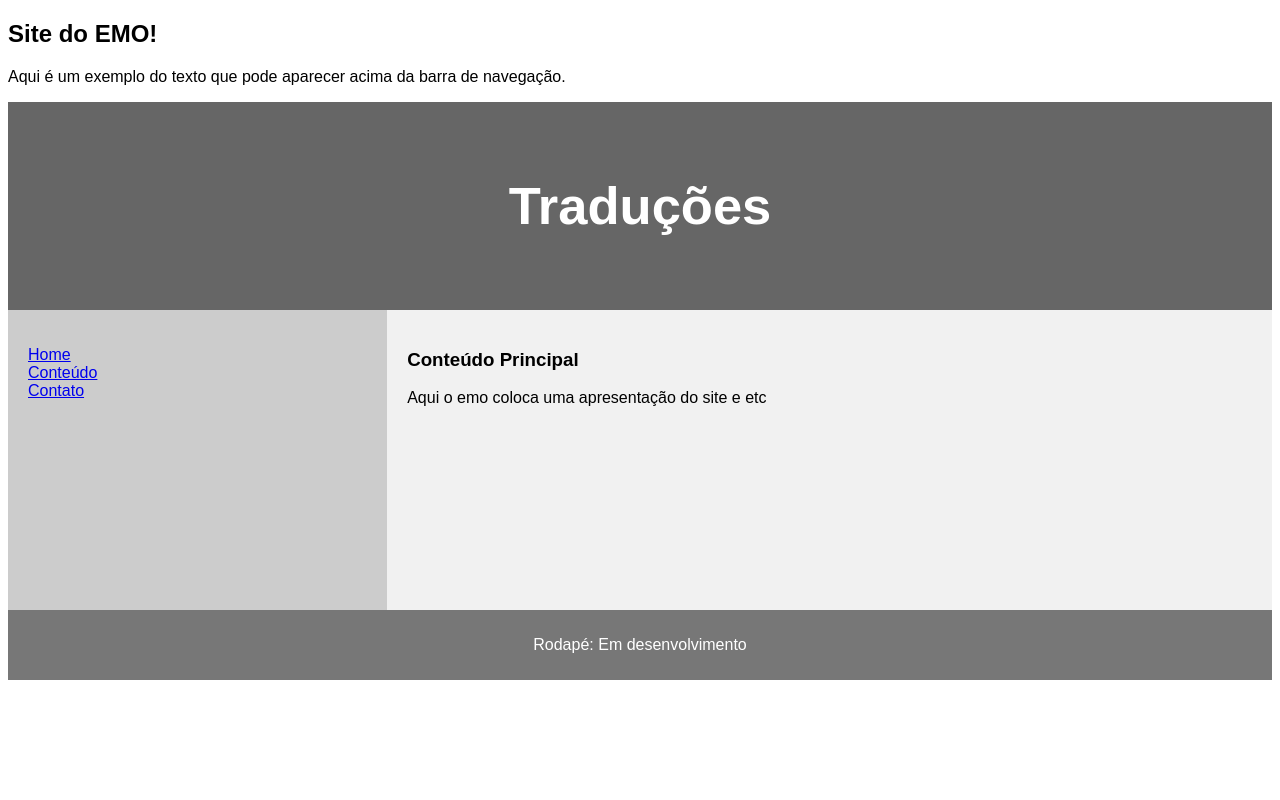
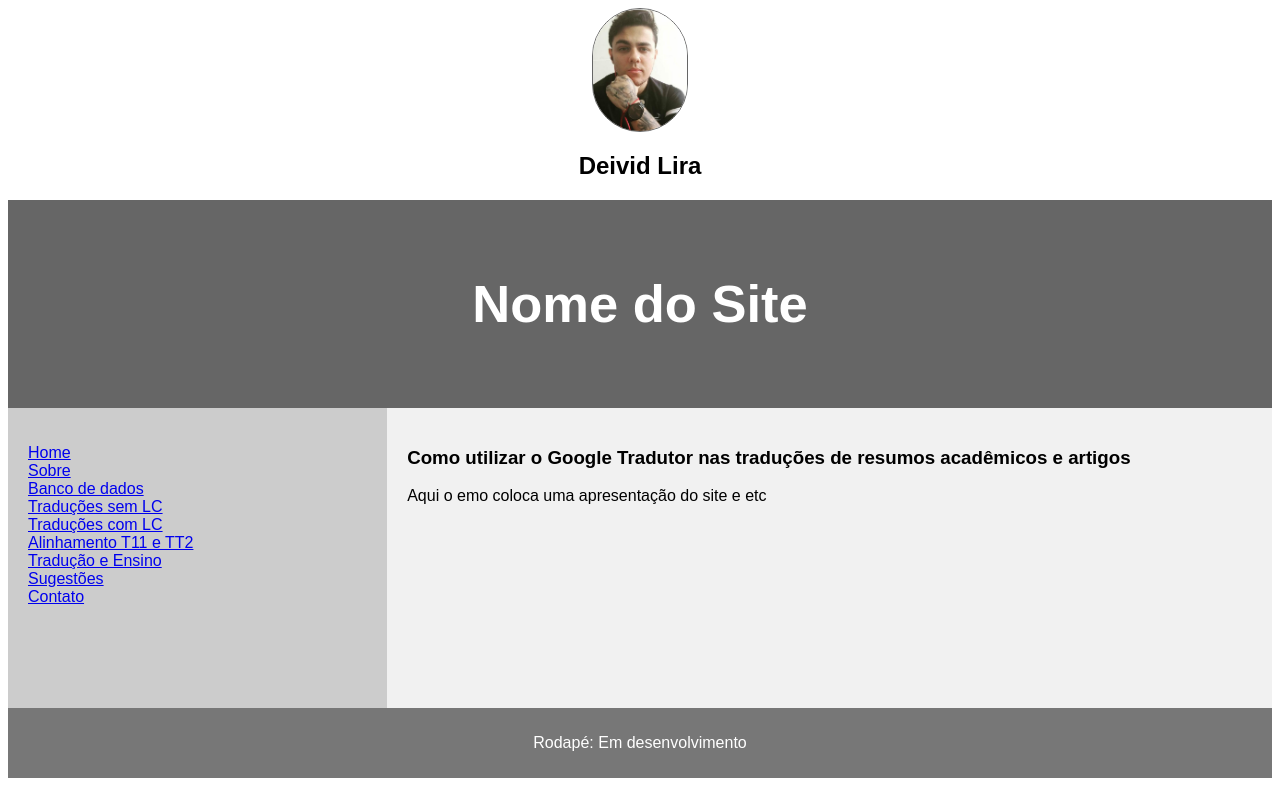
Before and after one commit to jonathantecsantos/Site_Traducao, a plain HTML site: page index.html in a window 1280 px wide. Drawn offline with Linux system fonts and the light colour scheme.

Commit message:
Adicionando imagem do cabeçalho e ajustando menu

```diff
--- a/estilo.css
+++ b/estilo.css
@@ -4,6 +4,21 @@
 
   body {
     font-family: Arial, Helvetica, sans-serif;
+  }
+
+  h2{
+    text-align: center;
+  }
+
+  .imagem{
+    border: 1px solid #666;
+    border-radius: 400px;
+    max-width:200px;
+    max-height:150px;
+    display: block;
+    margin-left: auto;
+    margin-right: auto;
+    width: 6em;
   }
 
   /* Style the header */
--- a/index.html
+++ b/index.html
@@ -7,25 +7,31 @@
     <title>Site do Emo</title>
 </head>
 <body>
+
+    <img class="imagem" src="img/Deivid.PNG" alt="Foto do perfil de Deivid">
    <h2>
-       Site do EMO!
+       Deivid Lira
    </h2>
-   <p>
-       Aqui é um exemplo do texto que pode aparecer acima da barra de navegação.
-   </p>
+
    <header>
-       <h2>Traduções</h2>
+       <h2>Nome do Site</h2>
    </header>
     <section>
         <nav>
             <ul>
                 <li><a href="#">Home</a></li>
-                <li><a href="#">Conteúdo</a></li>
+                <li><a href="#">Sobre</a></li>
+                <li><a href="#">Banco de dados</a></li>
+                <li><a href="#">Traduções sem LC</a></li>
+                <li><a href="#">Traduções com LC</a></li>
+                <li><a href="#">Alinhamento T11 e TT2</a></li>
+                <li><a href="#">Tradução e Ensino</a></li>
+                <li><a href="#">Sugestões</a></li>
                 <li><a href="#">Contato</a></li>
             </ul>
         </nav>
      <article>
-         <h1>Conteúdo Principal</h1>
+         <h1>Como utilizar o Google Tradutor nas traduções de resumos acadêmicos e artigos</h1>
          <p>Aqui o emo coloca uma apresentação do site e etc</p>
      </article>
     </section>
```
Also changed, not shown: img/Deivid.PNG (added).
